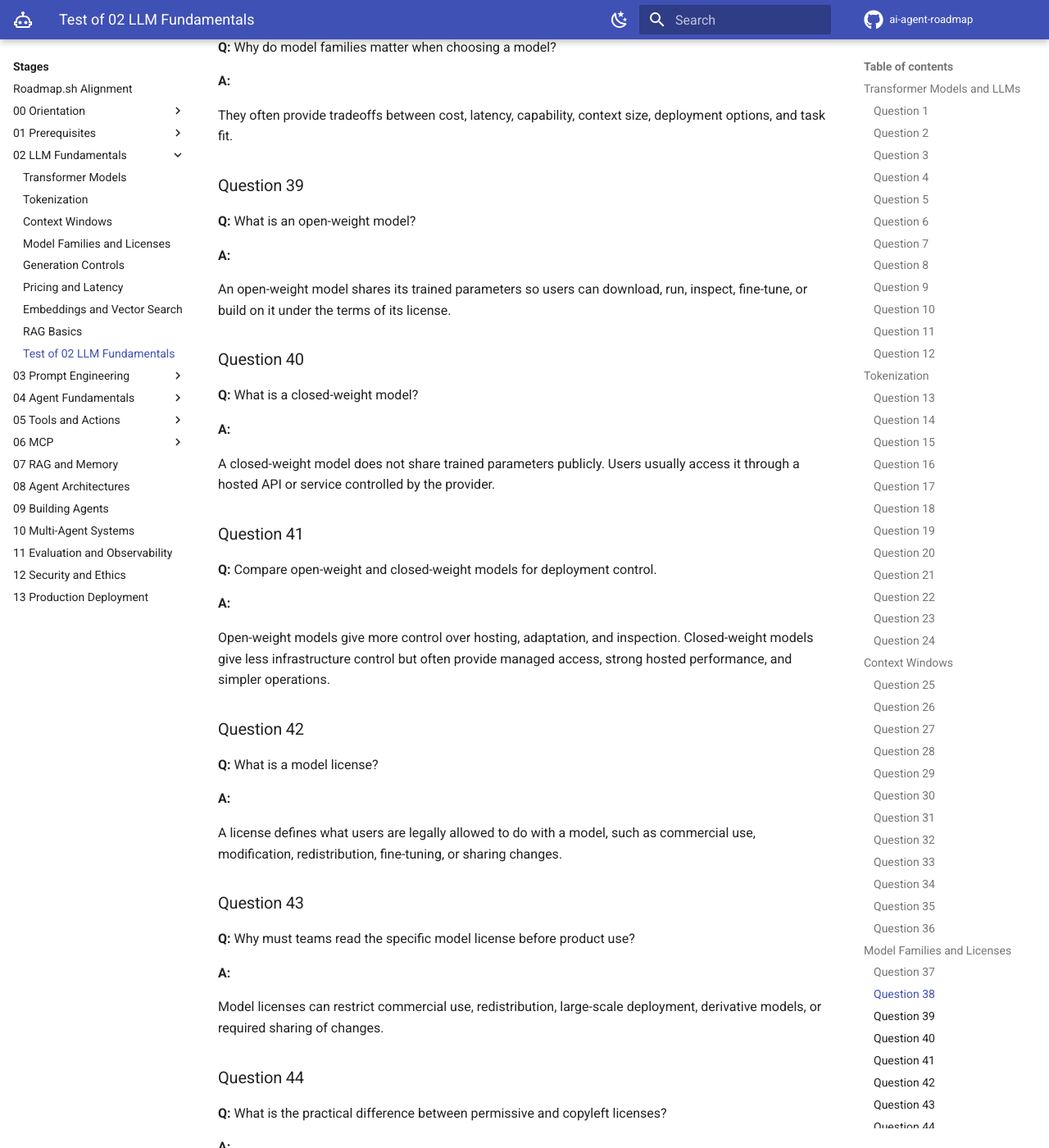
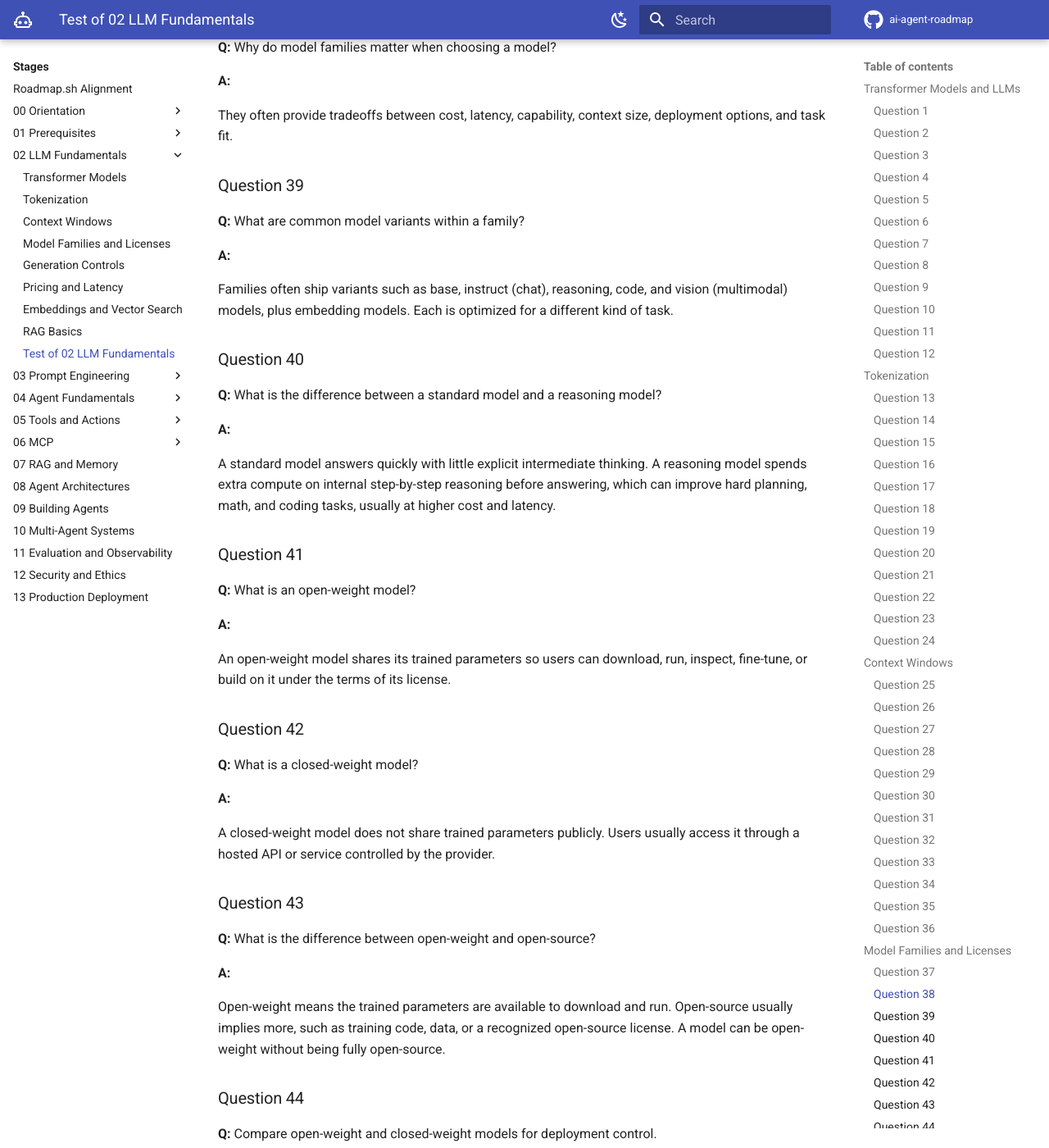
Before and after one commit to AceronX/ai-agent-roadmap, an MkDocs documentation site: the page built from docs/stages/02-llm-fundamentals/test-of-02-llm-fundamentals/index.md, in a window 1280 px wide and 1400 px high, scrolled down 8995 px. Shown: the whole window at 82% size. Built offline with MkDocs 1.6.1 and Material for MkDocs 9.7.7, drawn with Linux system fonts in a browser that asks for light colours; comment, search, counter and statistics services are not loaded; some of the changed text lies outside the part shown.

Commit message:
update: 02 test

```diff
--- a/docs/stages/02-llm-fundamentals/test-of-02-llm-fundamentals/index.md
+++ b/docs/stages/02-llm-fundamentals/test-of-02-llm-fundamentals/index.md
@@ -334,13 +334,29 @@
 
 ### Question 39
 
+**Q:** What are common model variants within a family?
+
+**A:**
+
+Families often ship variants such as base, instruct (chat), reasoning, code, and vision (multimodal) models, plus embedding models. Each is optimized for a different kind of task.
+
+### Question 40
+
+**Q:** What is the difference between a standard model and a reasoning model?
+
+**A:**
+
+A standard model answers quickly with little explicit intermediate thinking. A reasoning model spends extra compute on internal step-by-step reasoning before answering, which can improve hard planning, math, and coding tasks, usually at higher cost and latency.
+
+### Question 41
+
 **Q:** What is an open-weight model?
 
 **A:**
 
 An open-weight model shares its trained parameters so users can download, run, inspect, fine-tune, or build on it under the terms of its license.
 
-### Question 40
+### Question 42
 
 **Q:** What is a closed-weight model?
 
@@ -348,7 +364,15 @@
 
 A closed-weight model does not share trained parameters publicly. Users usually access it through a hosted API or service controlled by the provider.
 
-### Question 41
+### Question 43
+
+**Q:** What is the difference between open-weight and open-source?
+
+**A:**
+
+Open-weight means the trained parameters are available to download and run. Open-source usually implies more, such as training code, data, or a recognized open-source license. A model can be open-weight without being fully open-source.
+
+### Question 44
 
 **Q:** Compare open-weight and closed-weight models for deployment control.
 
@@ -364,15 +388,7 @@
 
 A license defines what users are legally allowed to do with a model, such as commercial use, modification, redistribution, fine-tuning, or sharing changes.
 
-### Question 43
-
-**Q:** Why must teams read the specific model license before product use?
-
-**A:**
-
-Model licenses can restrict commercial use, redistribution, large-scale deployment, derivative models, or required sharing of changes.
-
-### Question 44
+### Question 46
 
 **Q:** What is the practical difference between permissive and copyleft licenses?
 
@@ -380,29 +396,13 @@
 
 Permissive licenses usually allow broad use, modification, and redistribution. Copyleft licenses may require distributed modified versions to release source code under similar terms.
 
-### Question 45
+### Question 47
 
 **Q:** Why are many AI model licenses not identical to normal open-source software licenses?
 
 **A:**
 
 Some model providers use custom AI licenses with restrictions on deployment scale, redistribution, commercial use, or prohibited uses.
-
-### Question 46
-
-**Q:** What is a tradeoff of open-weight models?
-
-**A:**
-
-They offer more control and inspection, but teams may need to manage hosting, inference optimization, security, updates, and quality evaluation themselves.
-
-### Question 47
-
-**Q:** What is a tradeoff of closed-weight models?
-
-**A:**
-
-They can be easy to access and powerful through managed APIs, but users cannot inspect weights, self-host freely, or adapt the model deeply.
 
 ### Question 48
 
@@ -521,11 +521,11 @@
 
 **A:**
 
-Most providers charge based on the number of tokens processed, usually separating input token cost and output token cost.
+Most providers charge based on the number of tokens processed, usually separating input token cost and output token cost. Output tokens are often priced higher than input tokens.
 
 ### Question 62
 
-**Q:** What is the simple pricing formula from this section?
+**Q:** What is the simple formula for total LLM cost?
 
 **A:**
 
@@ -635,11 +635,11 @@
 
 ### Question 75
 
-**Q:** What does the embedding-space image illustrate?
+**Q:** What is semantic clustering in embedding space?
 
 **A:**
 
-It illustrates semantic clustering: similar concepts, such as animals or fruit, appear closer together in vector space than unrelated concepts.
+Semantic clustering means similar concepts, such as animals or fruit, appear closer together in vector space than unrelated concepts.
 
 ### Question 76
 
@@ -733,11 +733,11 @@
 
 ### Question 87
 
-**Q:** What does the AWS RAG architecture image show at a high level?
+**Q:** At a high level, what does a RAG architecture do before the model generates an answer?
 
 **A:**
 
-It shows external knowledge being retrieved and added as context before a foundation model generates the final response.
+External knowledge is retrieved and added as context before a foundation model generates the final response.
 
 ### Question 88
 
```
Also changed, not shown: other parts of docs/stages/02-llm-fundamentals/test-of-02-llm-fundamentals/index.md (+3 -3 lines).
